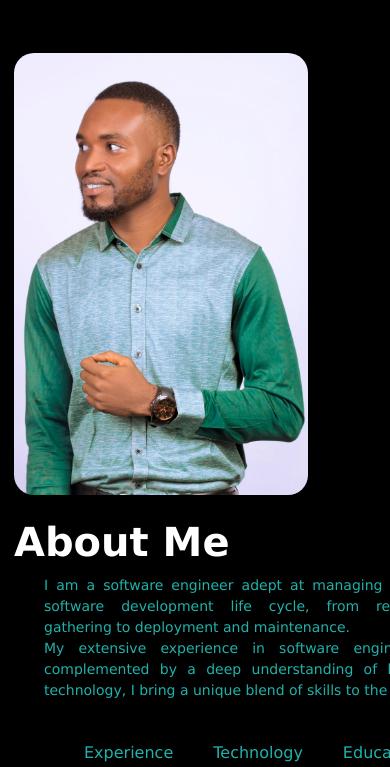
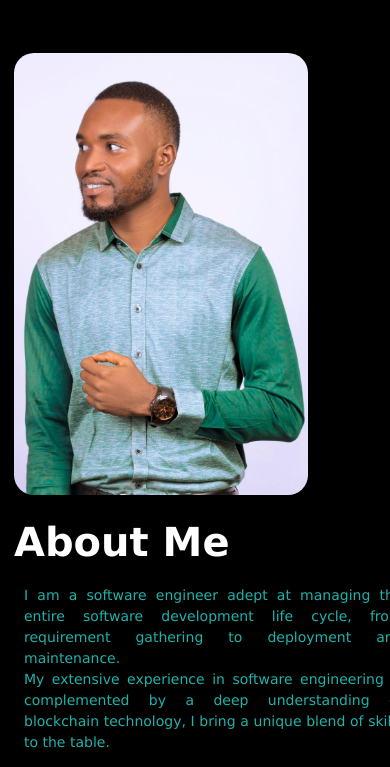
Before and after one commit to Bryanmankind/PortfoilioSite, a website: page staticPublic/about.html in a window 390 px wide. Shown: the part 77-844 px from the top of the page. Drawn offline with Linux system fonts and the light colour scheme.

Commit message:
update css

```diff
--- a/staticPublic/PortfolioSite.css
+++ b/staticPublic/PortfolioSite.css
@@ -128,6 +128,8 @@ nav ul li a:hover::after {
 .about-col-2 p {
   text-align: justify;
   padding: 10px;
+  word-wrap: break-word;
+  overflow-wrap: break-word;
   line-height: 1.5;
   margin: 10px 0;
 }
@@ -511,10 +513,9 @@ nav .fa-solid {
   .about-col-2 p {
     word-wrap: break-word;
     overflow-wrap: break-word;
-    margin: 0;
-    padding-left: 30px;
+    margin: 10px 0;
+    padding: 10px;
   }
-
 
   .tab-links {
     font-size: 16px;
```
